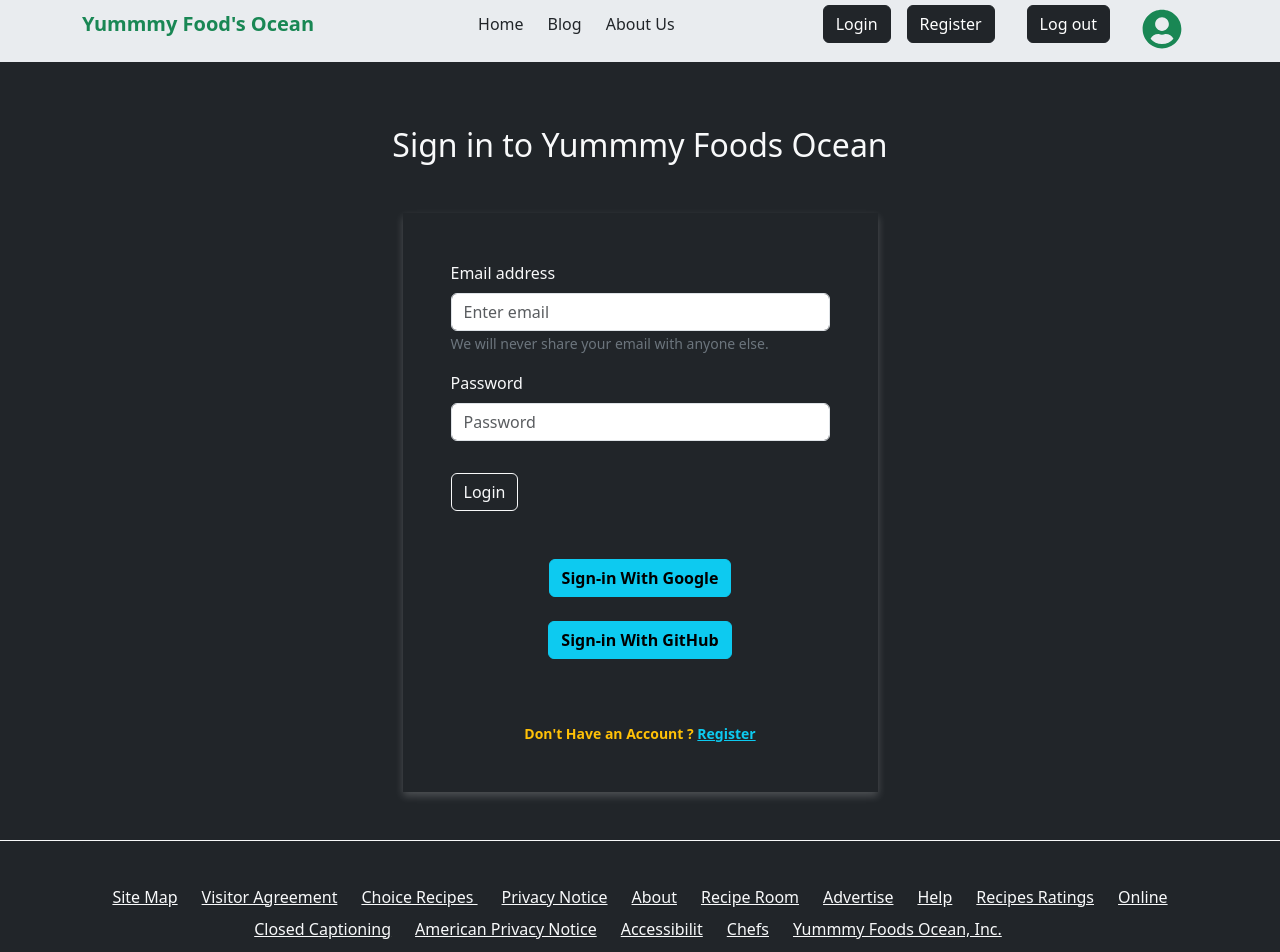
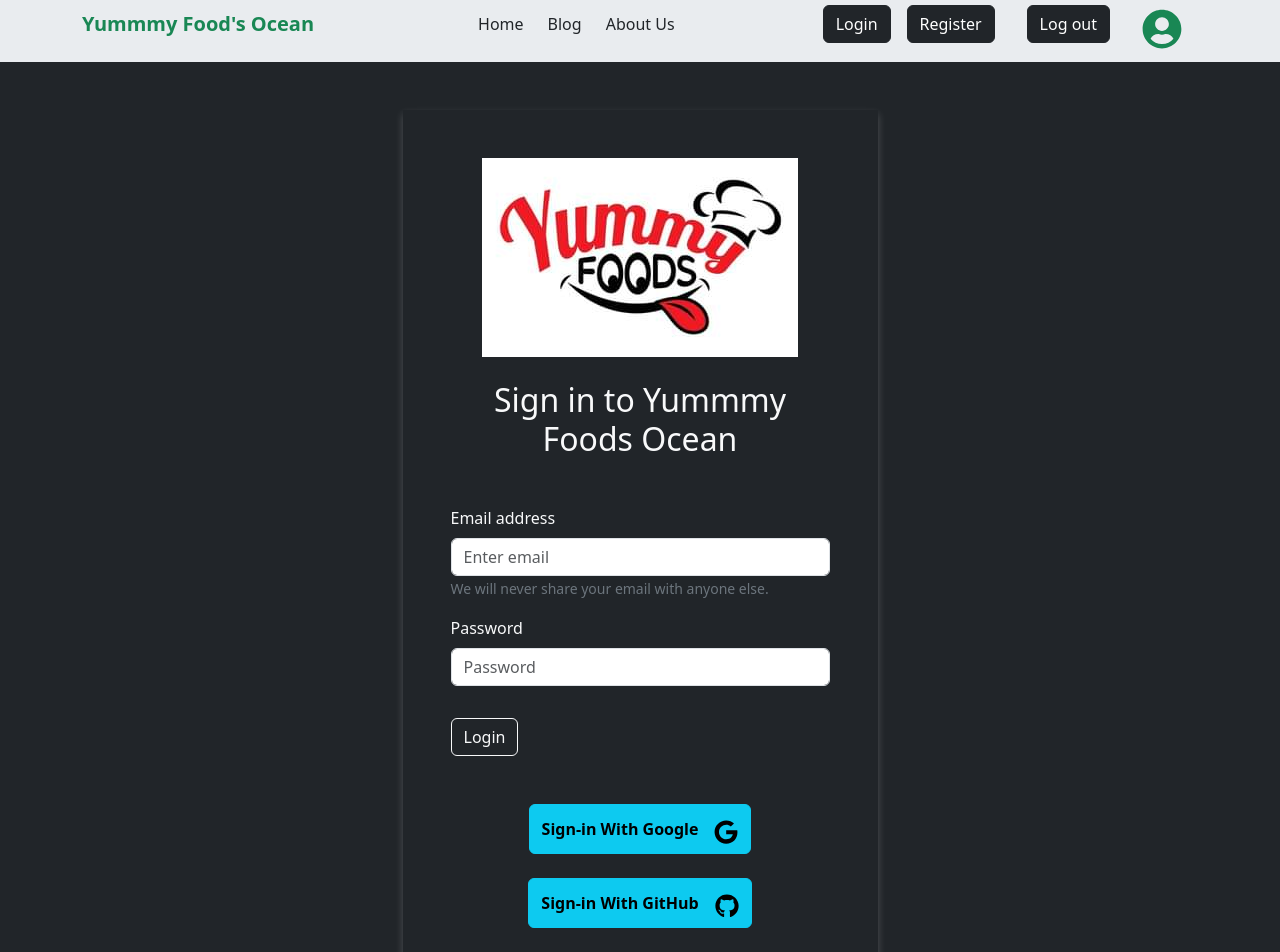
Before and after one commit to SantoSarker101/yummmy-food-s-ocean-client, a React (Vite) app: page /login in a window 1280 px wide. Shown: the part 140-1092 px from the top of the page. Built offline with nearby package versions, Linux system fonts and the light colour scheme.

Commit message:
add a image in login and register page. and add more data in login and register page

```diff
--- a/index.html
+++ b/index.html
@@ -2,7 +2,7 @@
 <html lang="en">
   <head>
     <meta charset="UTF-8" />
-    <link rel="icon" type="image/svg+xml" href="/vite.svg" />
+    <link rel="icon" type="image/svg+xml" href="/public/logo.png" />
     <meta name="viewport" content="width=device-width, initial-scale=1.0" />
     <title>yummmy-food's-ocean.com</title>
   </head>
--- a/src/components/AuthenticPages/Login/Login.jsx
+++ b/src/components/AuthenticPages/Login/Login.jsx
@@ -1,6 +1,8 @@
 import React from 'react';
-import { Button, Col, Container, Form, Row } from 'react-bootstrap';
+import { Button, Col, Container, Figure, Form, Row } from 'react-bootstrap';
+import { FaGithub, FaGoogle } from 'react-icons/fa';
 import { Link } from 'react-router-dom';
+import yummy from '../../../../public/yummy6.png'
 
 const Login = () => {
 	return (
@@ -8,10 +10,24 @@ const Login = () => {
 
 		<Container className='pt-5 pb-5'>
 
-		<h2 className='mt-3 mb-5 text-center' >Sign in to Yummmy Foods Ocean</h2>
 
 		<Row>
 			<Col xs={12} md={8} lg={5} className='mx-auto p-5' style={{boxShadow: '0 4px 8px rgba(255, 255, 255, 0.2'}}>
+
+
+				<Figure className='d-flex justify-content-center'>
+						<Figure.Image
+							// width={171}
+							// height={180}
+							// alt="171x180"
+							src={yummy}
+						/>
+				</Figure>
+
+
+				<h2 className='mt-3 mb-5 text-center' >Sign in to Yummmy Foods Ocean</h2>
+
+
 
 				<Form>
 				<Form.Group className="mb-3" controlId="formBasicEmail">
@@ -31,12 +47,29 @@ const Login = () => {
 				<Button variant="outline-light mt-3" type='submit'>Login</Button>
 
 
-				<Form.Group className="mt-5 mb-3 text-center">
-				<Button variant="info" className='fw-bold'>Sign-in With Google</Button>
+				<Form.Group className="mt-5 mb-3 d-flex justify-content-center">
+
+				<Button variant="info" className='fw-bold d-flex align-items-center justify-content-center'>
+
+				<span>Sign-in With Google</span>
+
+				<span className='fs-4 ms-3'><FaGoogle></FaGoogle></span>
+
+				</Button>
+
 				</Form.Group>
 
-				<Form.Group className="mb-3 mt-4 text-center">
-      			<Button variant="info" className='fw-bold'>Sign-in With GitHub</Button>
+
+				<Form.Group className="mb-3 mt-4 d-flex justify-content-center">
+
+      			<Button variant="info" className='fw-bold d-flex align-items-center justify-content-center'>
+
+				<span>Sign-in With GitHub</span>
+
+				<span className='fs-4 ms-3'><FaGithub></FaGithub></span>
+
+				</Button>
+
 				</Form.Group>
 
 
--- a/src/components/AuthenticPages/Register/Register.jsx
+++ b/src/components/AuthenticPages/Register/Register.jsx
@@ -1,6 +1,7 @@
 import React from 'react';
-import { Button, Col, Container, Form, Row } from 'react-bootstrap';
+import { Button, Col, Container, Figure, Form, Row } from 'react-bootstrap';
 import { Link } from 'react-router-dom';
+import yummy from '../../../../public/yummy6.png'
 
 const Register = () => {
 	return (
@@ -8,10 +9,21 @@ const Register = () => {
 
 		<Container className='pt-5 pb-5'>
 
-		<h2 className='mt-3 mb-5 text-center' >Sign Up to Yummmy Foods Ocean</h2>
+
 
 		<Row>
 			<Col xs={12} md={8} lg={5} className='mx-auto p-5' style={{boxShadow: '0 4px 8px rgba(255, 255, 255, 0.2'}}>
+
+				<Figure className='d-flex justify-content-center'>
+					<Figure.Image
+						// width={171}
+						// height={180}
+						// alt="171x180"
+						src={yummy}
+					/>
+				</Figure>
+
+				<h2 className='mt-3 mb-5 text-center' >Sign Up to Yummmy Foods Ocean</h2>
 
 				<Form>
 
@@ -19,7 +31,7 @@ const Register = () => {
 				<Form.Group className="mb-4" controlId="formBasicEmail">
 					<Form.Label>Your Name</Form.Label>
 
-					<Form.Control className='text-center' type="name"
+					<Form.Control className='text-center' type="text"
 					name='name'
 					placeholder="Your Name" required />
 
@@ -37,7 +49,7 @@ const Register = () => {
 				</Form.Group>
 
 
-				<Form.Group className="mb-4" controlId="formBasicPassword">
+				<Form.Group className="mb-4 mt-4" controlId="formBasicPassword">
 					<Form.Label>Password</Form.Label>
 					<Form.Control
 					className='text-center'type="password"
@@ -49,32 +61,36 @@ const Register = () => {
 				<Form.Group className="mb-4" controlId="formBasicPassword">
 					<Form.Label>Photo URL</Form.Label>
 					<Form.Control
-					className='text-center'type="photo"
+					className='text-center'type="text"
 					name="photo"
 					placeholder="Photo URL" />
 				</Form.Group>
 
 
-				<Form.Group className="mb-3" controlId="formBasicCheckbox">
-					<Form.Check type="checkbox" label="Check me out" />
+				<Form.Group className="mb-4" controlId="formBasicCheckbox">
+					<Form.Check type="checkbox"
+					name='accept'
+					label="Accept Terms and Conditions" />
 				</Form.Group>
 
-				<Button variant="outline-light" type='submit'>Submit</Button>
+				<Button className='mb-3' variant="outline-light" type='submit'>Submit</Button>
 				<br /><br />
 
 
-				<Form.Text className="text-warning fw-bold">
-					Already Have an Account ? <Link to='/login' className='text-info'>Login</Link>
+				<Form.Text className="text-warning fw-bold mt-5 text-center">
+					<div>
+						Already Have an Account ? <Link to='/login' className='text-info'>Login</Link>
+					</div>
 				</Form.Text>
 
 
 
-				<Form.Text className="text-warning fw-bold">
+				<Form.Text className="text-warning fw-bold mt-4">
 
 				</Form.Text>
 
 
-				<Form.Text className="text-info fw-bold">
+				<Form.Text className="text-info fw-bold mt-4">
 
 				</Form.Text>
 
```
Also changed, not shown: public/logo.png (added), public/yummy6.png (added).
